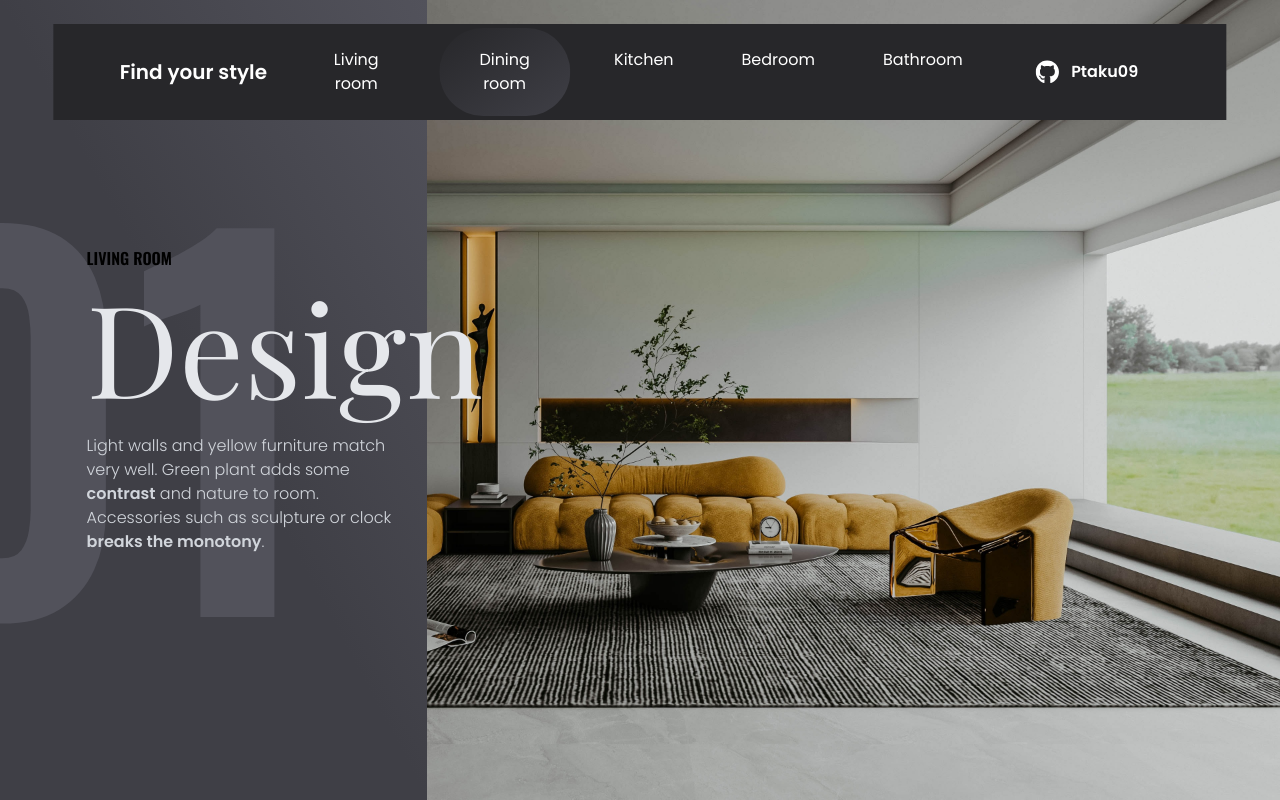
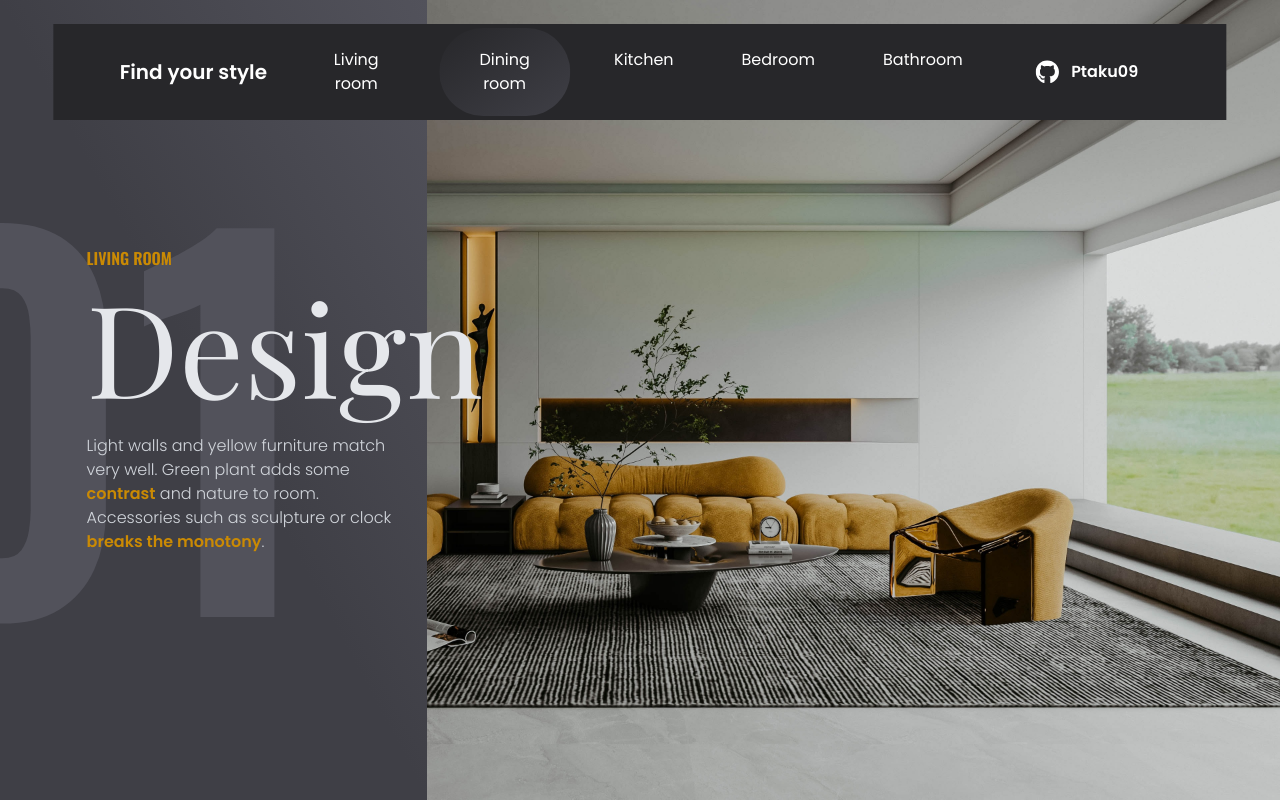
Before and after one commit to Ptaku09/home-interior-landing-page, a Next.js app: page / in a window 1280 px wide. Built offline with nearby package versions, Linux system fonts and the light colour scheme; grey boxes are pictures that could not be loaded.

Commit message:
fix text highlight and create enum for pins color

```diff
--- a/components/RoomSection.tsx
+++ b/components/RoomSection.tsx
@@ -7,22 +7,28 @@ import gsap from 'gsap';
 import { ScrollTrigger } from 'gsap/dist/ScrollTrigger';
 import useIsomorphicLayoutEffect from '../hooks/useIsomorphicLayoutEffect';
 
-export enum SectionMainColor {
-  yellow = 'yellow-600',
-  green = 'emerald-600',
+export enum SectionHighlightedTextColor {
+  yellow = 'text-yellow-600',
+  green = 'text-emerald-600',
+}
+
+export enum SectionPinsColor {
+  yellow = 'bg-yellow-600',
+  green = 'bg-emerald-600',
 }
 
 type Props = {
   id: string;
   number: string;
   sectionName: SectionOnScreen;
-  color: SectionMainColor;
+  highlightedTextColor: SectionHighlightedTextColor;
+  pinsColor: SectionPinsColor;
   title: string;
   imageUrl: string;
   children: ReactNode;
 };
 
-const RoomSection = ({ id, number, sectionName, color, title, imageUrl, children }: Props) => {
+const RoomSection = ({ id, number, sectionName, highlightedTextColor, pinsColor, title, imageUrl, children }: Props) => {
   const { setSectionOnScreen } = useContext(SectionOnScreenContext);
   const ref = useRef<HTMLTableSectionElement | null>(null);
   const isVisible = useOnScreen(ref, '0px', 0.51);
@@ -94,7 +100,7 @@ const RoomSection = ({ id, number, sectionName, color, title, imageUrl, children
           </p>
           <div className="h-full w-auto absolute top-1/2 -translate-y-1/2 -right-14 flex justify-center flex-col">
             <div className="text flex justify-center flex-col gap-3">
-              <h4 className={`text-${color} font-oswald font-semibold`}>{sectionName.toUpperCase()}</h4>
+              <h4 className={`${highlightedTextColor} font-oswald font-semibold`}>{sectionName.toUpperCase()}</h4>
               <h1 className="text-9xl text-right font-playfair text-gray-200 whitespace-nowrap">{title}</h1>
               <p className="w-80 pt-3 text-gray-300 font-poppins font-thin">{children}</p>
             </div>
--- a/pages/index.tsx
+++ b/pages/index.tsx
@@ -5,7 +5,7 @@ import { ScrollToPlugin } from 'gsap/dist/ScrollToPlugin';
 import React, { useRef } from 'react';
 import Navbar from '../components/Navbar';
 import { throttle } from 'lodash';
-import RoomSection, { SectionMainColor } from '../components/RoomSection';
+import RoomSection, { SectionHighlightedTextColor, SectionPinsColor } from '../components/RoomSection';
 import { SectionOnScreen } from '../providers/SectionOnScreenProvider';
 import useIsomorphicLayoutEffect from '../hooks/useIsomorphicLayoutEffect';
 
@@ -69,27 +69,29 @@ const Home: NextPage = () => {
         id="living-room"
         number="01"
         sectionName={SectionOnScreen.livingRoom}
-        color={SectionMainColor.yellow}
+        highlightedTextColor={SectionHighlightedTextColor.yellow}
+        pinsColor={SectionPinsColor.yellow}
         title="Design"
         imageUrl="/images/living-room.jpg"
       >
         <>
           Light walls and yellow furniture match very well. Green plant adds some{' '}
-          <span className={`text-${SectionMainColor.yellow} font-semibold`}> contrast</span> and nature to room. Accessories such as sculpture or
-          clock <span className={`text-${SectionMainColor.yellow} font-semibold`}> breaks the monotony</span>.
+          <span className={`${SectionHighlightedTextColor.yellow} font-semibold`}> contrast</span> and nature to room. Accessories such as sculpture
+          or clock <span className={`${SectionHighlightedTextColor.yellow} font-semibold`}> breaks the monotony</span>.
         </>
       </RoomSection>
       <RoomSection
         id="dining-room"
         number="02"
         sectionName={SectionOnScreen.diningRoom}
-        color={SectionMainColor.green}
+        highlightedTextColor={SectionHighlightedTextColor.green}
+        pinsColor={SectionPinsColor.green}
         title="Stylish"
         imageUrl="/images/dining-room.jpg"
       >
         <>
           Emerald green chairs play well with golden and black elements. Mirror adds some visual space to the room. Carpet makes it more
-          <span className={`text-${SectionMainColor.green} font-semibold`}> comfortable and cosy</span>.
+          <span className={`${SectionHighlightedTextColor.green} font-semibold`}> comfortable and cosy</span>.
         </>
       </RoomSection>
     </div>
```
